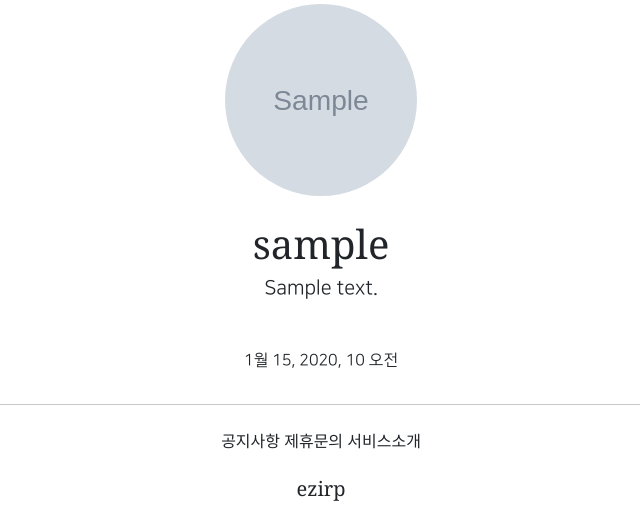
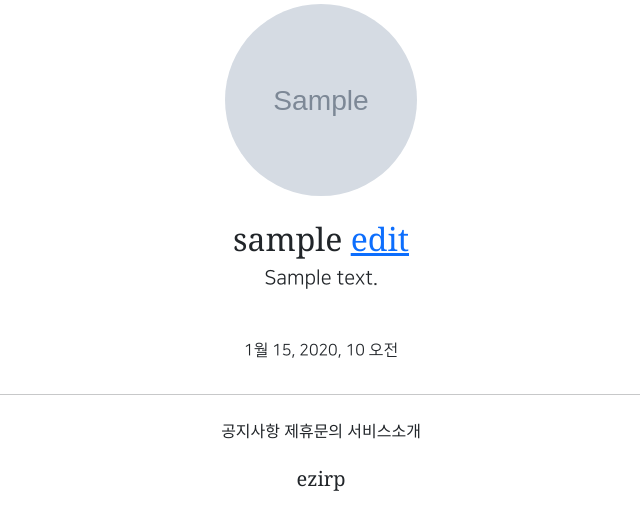
Before and after one commit to yeonsangKim/django_1, a Django app: page /accounts/detail/1 in a window 1280 px wide. Shown: the part 253-761 px from the top of the page, without its empty margins (319-959 px from the left). Run offline with Django 3.2, Linux system fonts and the light colour scheme; tables that the repository leaves empty hold one stand-in row (values such as "Sample post"); grey boxes marked "Sample" are stand-in pictures; parts of the project's set-up code (start-up, migrations or seed data) failed here and were passed over; some libraries are stand-ins or nearby versions.

Commit message:
7/28 3 class commit 1

```diff
--- a/accountapp/templates/accountapp/detail.html
+++ b/accountapp/templates/accountapp/detail.html
@@ -9,14 +9,19 @@
                 <img src="{{ target_user.profile.image.url }}"
                      class="profile_image m-4"
                      alt="profile image">
-                <h1 class="NNS_B">{{ target_user.profile.nickname }}</h1>
+                <h2 class="NNS_B">
+                    {{ target_user.profile.nickname }}
+                    <a href="{% url 'profileapp:update' pk=target_user.profile.pk %}">
+                        edit
+                    </a>
+                </h2>
                 <h5>{{ target_user.profile.message }}</h5>
             {% else %}
-            <h1>
+            <h2>
                 <a href="{% url 'profileapp:create' %}">
                     Create Profile
                 </a>
-            </h1>
+            </h2>
             {% endif %}
         </div>
         <div>
--- a/profileapp/urls.py
+++ b/profileapp/urls.py
@@ -1,10 +1,11 @@
 from django.urls import path
 
-from profileapp.views import ProfileCreateView
+from profileapp.views import ProfileCreateView, ProfileUpdateView
 
 app_name='profileapp'
 
 urlpatterns = [
     path('create/', ProfileCreateView.as_view(), name='create'),
+    path('update/<int:pk>', ProfileUpdateView.as_view(), name='update'),
 
 ]
```
Also changed, not shown: profileapp/views.py (+9 -1 lines).
